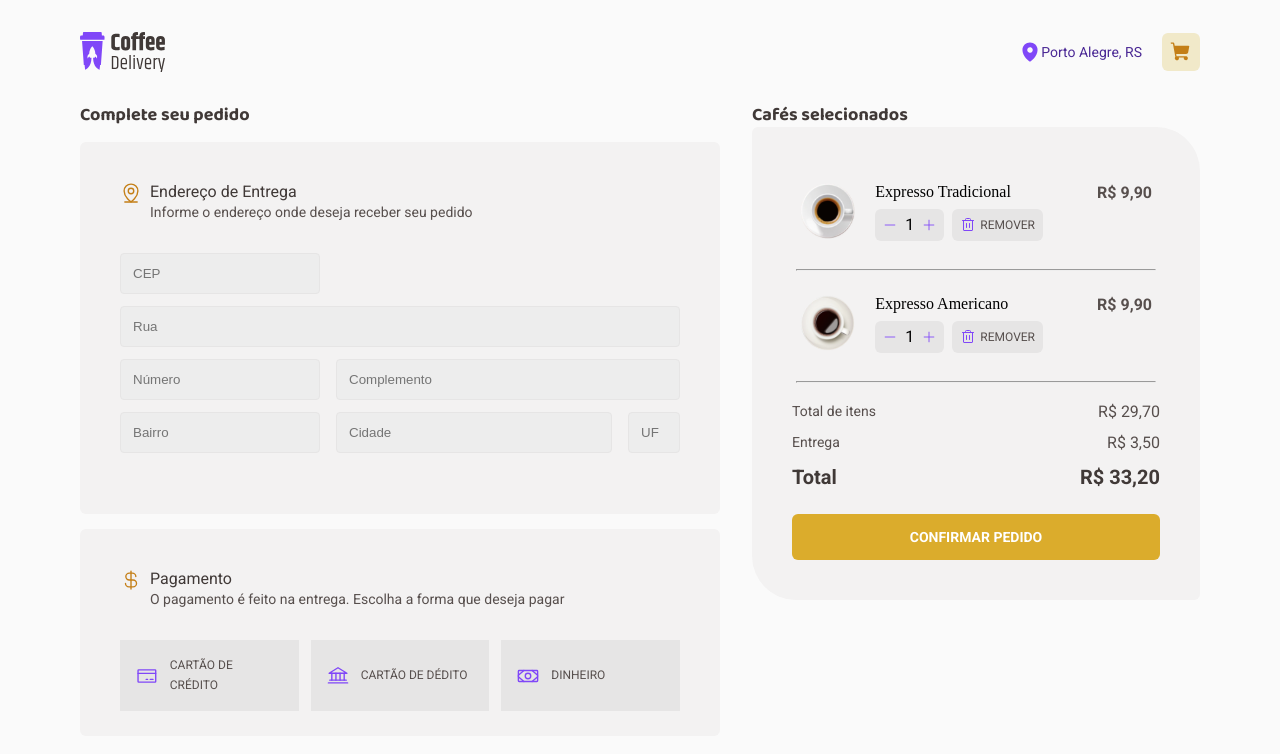
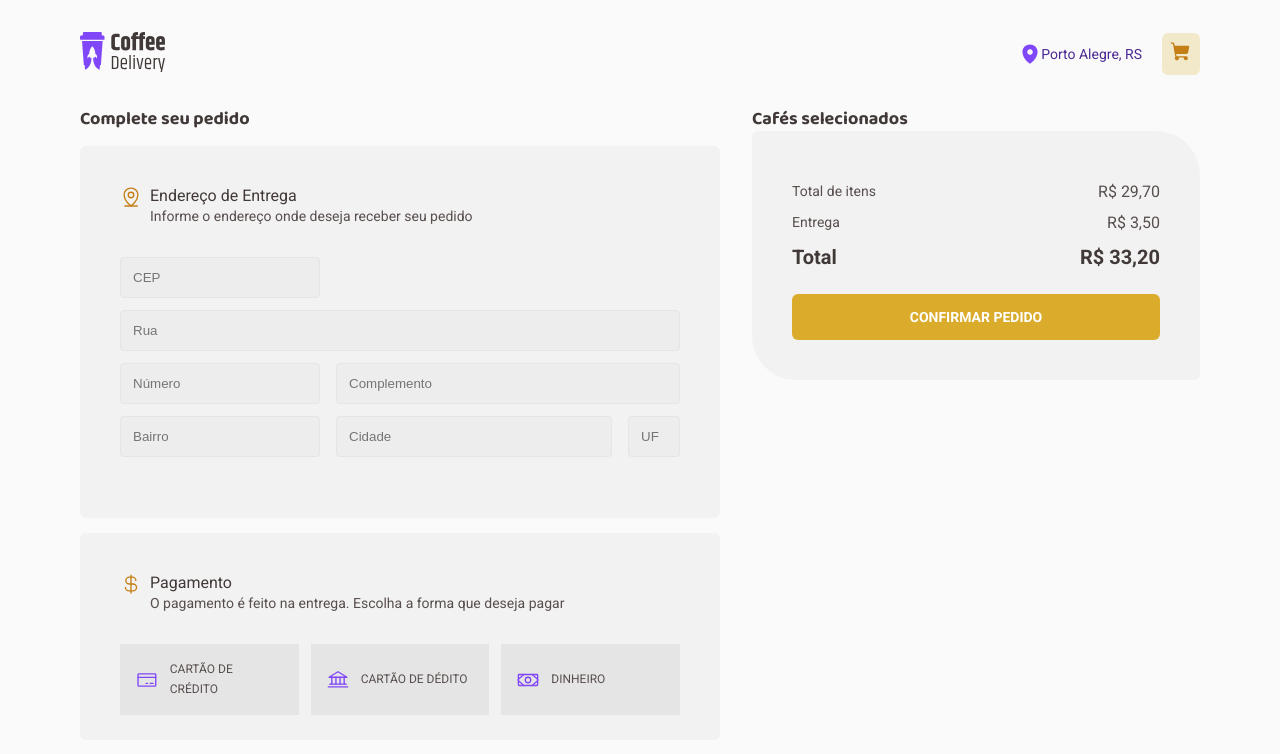
Before and after one commit to alucard93/Coffee-Delivery-Rockeatseat, a React (Vite) app: page /checkout in a window 1280 px wide. Shown: the top 754 px of the page. Built offline with nearby package versions, Linux system fonts and the light colour scheme.

Commit message:
chore: Checkout
chore: adicionado listagem de produto no carrinho

```diff
--- a/src/App.tsx
+++ b/src/App.tsx
@@ -4,13 +4,16 @@ import { Router } from './Routes'
 
 import { GlobalStyle } from './styles/global'
 import { defaultTheme } from './styles/themes/default'
+import { ProductsContextProvider } from './contexts/ProductsContext'
 
 function App() {
   return (
     <div className="App">
       <ThemeProvider theme={defaultTheme}>
         <BrowserRouter>
-          <Router />
+          <ProductsContextProvider>
+            <Router />
+          </ProductsContextProvider>
         </BrowserRouter>
         <GlobalStyle />
       </ThemeProvider>
--- a/src/componentes/Header/Header.tsx
+++ b/src/componentes/Header/Header.tsx
@@ -2,19 +2,24 @@ import { HeaderContainer } from './styles'
 import logo from '../../assets/Logo.svg'
 import Pin from '../../assets/Pin.svg'
 import ShoppingCart from '../../assets/Shopping_Cart.svg'
+import { NavLink } from 'react-router-dom'
 
 export const Header = () => {
   return (
     <HeaderContainer>
       <nav>
-        <img src={logo} alt="Logo Coffe Delivery" />
+        <NavLink to="/">
+          <img src={logo} alt="Logo Coffe Delivery" />
+        </NavLink>
         <div className="container_location_buy_cart">
           <div className="container_pin_location">
             <img src={Pin} alt="icone do pin" />
             <p>Porto Alegre, RS</p>
           </div>
           <div className="border_shopping_cart">
-            <img src={ShoppingCart} alt="icone do carrinho" />
+            <NavLink to="/checkout">
+              <img src={ShoppingCart} alt="icone do carrinho" />
+            </NavLink>
           </div>
         </div>
       </nav>
--- /dev/null
+++ b/src/contexts/ProductsContext.tsx
@@ -0,0 +1,165 @@
+import {
+  createContext,
+  Dispatch,
+  ReactNode,
+  SetStateAction,
+  useState,
+} from 'react'
+
+import Express from '../assets/Expresso.svg'
+import Americano from '../assets/Americano.svg'
+import Cremoso from '../assets/ExpressoCremoso.svg'
+import Gelado from '../assets/CaféGelado.svg'
+import CafeComLeite from '../assets/CaféComLeite.svg'
+import Latte from '../assets/Latte.svg'
+import Capuccino from '../assets/Capuccino.svg'
+import Macchiato from '../assets/Macchiato.svg'
+import Mocaccino from '../assets/Mochaccino.svg'
+import ChocolateQuente from '../assets/ChocolateQuente.svg'
+import Cubano from '../assets/Cubano.svg'
+import Havaiano from '../assets/Havaiano.svg'
+import Arabe from '../assets/Árabe.svg'
+import Irlandes from '../assets/Irlandês.svg'
+
+interface ProductProviderProps {
+  children: ReactNode
+}
+
+interface ICardCoffee {
+  id: string
+  img: string
+  type: string[]
+  name: string
+  description: string
+}
+
+interface ProductContextType {
+  products: ICardCoffee[]
+  setProducts: Dispatch<SetStateAction<ICardCoffee[]>>
+  menuCoffee: ICardCoffee[]
+  handlePlusClick: (id: string) => void
+}
+
+const menuCoffee = [
+  {
+    id: '1',
+    img: Express,
+    type: ['tradicional'],
+    name: 'Expresso Tradicional',
+    description: 'O tradicional café feito com água quente e grãos moídos',
+  },
+  {
+    id: '2',
+    img: Americano,
+    type: ['tradicional'],
+    name: 'Expresso Americano',
+    description: 'Expresso diluído, menos intenso que o tradicional',
+  },
+  {
+    id: '3',
+    img: Cremoso,
+    type: ['tradicional'],
+    name: 'Expresso Cremoso',
+    description: 'Café expresso tradicional com espuma cremosa',
+  },
+  {
+    id: '4',
+    img: Gelado,
+    type: ['tradicional', 'gelado'],
+    name: 'Expresso Gelado',
+    description: 'Bebida preparada com café expresso e cubos de gelo',
+  },
+  {
+    id: '5',
+    img: CafeComLeite,
+    type: ['tradicional', 'com leite'],
+    name: 'Café com Leite',
+    description: 'Meio a meio de expresso tradicional com leite vaporizado',
+  },
+  {
+    id: '6',
+    img: Latte,
+    type: ['tradicional', 'com leite'],
+    name: 'Latte',
+    description:
+      'Uma dose de café expresso com o dobro de leite e espuma cremosa',
+  },
+  {
+    id: '7',
+    img: Capuccino,
+    type: ['tradicional', 'com leite'],
+    name: 'Cappuccino',
+    description:
+      'Bebida com canela feita de doses iguais de café, leite e espuma',
+  },
+  {
+    id: '8',
+    img: Macchiato,
+    type: ['tradicional', 'com leite'],
+    name: 'Macchiato',
+    description:
+      'Café expresso misturado com um pouco de leite quente e espuma',
+  },
+  {
+    id: '9',
+    img: Mocaccino,
+    type: ['tradicional', 'com leite'],
+    name: 'Mocaccino',
+    description: 'Café expresso com calda de chocolate, pouco leite e espuma',
+  },
+  {
+    id: '10',
+    img: ChocolateQuente,
+    type: ['especial', 'com leite'],
+    name: 'Chocolate Quente',
+    description: 'Bebida feita com chocolate dissolvido no leite quente e café',
+  },
+  {
+    id: '11',
+    img: Cubano,
+    type: ['especial', 'alcoólico', 'gelado'],
+    name: 'Cubano',
+    description:
+      'Drink gelado de café expresso com rum, creme de leite e hortelã',
+  },
+  {
+    id: '12',
+    img: Havaiano,
+    type: ['especial'],
+    name: 'Havaiano',
+    description: 'Bebida adocicada preparada com café e leite de coco',
+  },
+  {
+    id: '13',
+    img: Arabe,
+    type: ['especial'],
+    name: 'Árabe',
+    description: 'Bebida preparada com grãos de café árabe e especiarias',
+  },
+  {
+    id: '14',
+    img: Irlandes,
+    type: ['especial', 'alcoólico'],
+    name: 'Irlandês',
+    description: 'Bebida a base de café, uísque irlandês, açúcar e chantilly',
+  },
+]
+
+export const ProductsContext = createContext({} as ProductContextType)
+
+export const ProductsContextProvider = ({ children }: ProductProviderProps) => {
+  const [products, setProducts] = useState<ICardCoffee[]>([])
+
+  const handlePlusClick = (cardId: string) => {
+    const findProduct = menuCoffee.filter((product) => product.id === cardId)
+    setProducts((prevSelectedCards) => [...prevSelectedCards, ...findProduct])
+  }
+
+  return (
+    <ProductsContext.Provider
+      value={{ products, setProducts, menuCoffee, handlePlusClick }}
+    >
+      {children}
+    </ProductsContext.Provider>
+  )
+}
--- /dev/null
+++ b/src/interfaces/ProductInterfaces.ts
@@ -0,0 +1,6 @@
+export interface IProduct {
+  id: number
+  img: string
+  name: string
+  description: string
+}
--- a/src/componentes/CartCard/CartCard.tsx
+++ b/src/pages/Checkout/CartCard/CartCard.tsx
@@ -1,31 +1,30 @@
-import React, { useState } from 'react'
+import { useContext, useEffect, useState } from 'react'
 import { CartCardContainer } from './styles'
 import { Minus, Plus, Trash } from 'phosphor-react'
-import Express from '../../assets/Expresso.svg'
-import Americano from '../../assets/Americano.svg'
-import Cremoso from '../../assets/ExpressoCremoso.svg'
+import { ProductsContext } from '../../../contexts/ProductsContext'
+// import { IProduct } from '../../../interfaces/ProductInterfaces'
 
 export const CartCard = () => {
-  const [produCart, setProduCart] = useState([
-    {
-      id: '1',
-      img: Express,
-      type: ['tradicional'],
-      name: 'Expresso Tradicional',
-      description: 'O tradicional café feito com água quente e grãos moídos',
-    },
-    {
-      id: '2',
-      img: Americano,
-      type: ['tradicional'],
-      name: 'Expresso Americano',
-      description: 'Expresso diluído, menos intenso que o tradicional',
-    },
-  ])
+  // const [checkoutProducts, setCheckoutProducts] = useState([])
+  const { products } = useContext(ProductsContext)
+
+  // useEffect(() => {
+  //   const storedProducts = localStorage.getItem('checkoutProducts')
+  //   if (storedProducts) {
+  //     setCheckoutProducts(JSON.parse(storedProducts))
+  //     // localStorage.removeItem('checkoutProducts')
+  //   }
+
+  useEffect(() => {
+    console.log(products)
+  }, [products])
+  // }, [])
+
+  console.log(products)
 
   return (
     <>
-      {produCart.map((product) => (
+      {products.map((product) => (
         <CartCardContainer key={product.id}>
           <div className="teste">
             <figure className="container_figure">
--- a/src/pages/Home/HeroSection/HeroSection.tsx
+++ b/src/pages/Home/HeroSection/HeroSection.tsx
@@ -1,4 +1,3 @@
-import React from 'react'
 import { HeroSectionContainer } from './styles'
 import ShoppingCart from '../../../assets/hero/hero-cart.svg'
 import Clock from '../../../assets/hero/hero-clock.svg'
--- a/src/pages/Home/Home.tsx
+++ b/src/pages/Home/Home.tsx
@@ -1,133 +1,12 @@
-// import { CardCoffee } from './CardCoffee/CardCoffee'
 import { CardCoffee } from './CardCoffee/CardCoffee'
 import { HeroSection } from './HeroSection/HeroSection'
 import { HomeContainer } from './styles'
 
-import Express from '../../assets/Expresso.svg'
-import Americano from '../../assets/Americano.svg'
-import Cremoso from '../../assets/ExpressoCremoso.svg'
-import Gelado from '../../assets/CaféGelado.svg'
-import CafeComLeite from '../../assets/CaféComLeite.svg'
-import Latte from '../../assets/Latte.svg'
-import Capuccino from '../../assets/Capuccino.svg'
-import Macchiato from '../../assets/Macchiato.svg'
-import Mocaccino from '../../assets/Mochaccino.svg'
-import ChocolateQuente from '../../assets/ChocolateQuente.svg'
-import Cubano from '../../assets/Cubano.svg'
-import Havaiano from '../../assets/Havaiano.svg'
-import Arabe from '../../assets/Árabe.svg'
-import Irlandes from '../../assets/Irlandês.svg'
-
 export const Home = () => {
-  const menuCoffee = [
-    {
-      id: '1',
-      img: Express,
-      type: ['tradicional'],
-      name: 'Expresso Tradicional',
-      description: 'O tradicional café feito com água quente e grãos moídos',
-    },
-    {
-      id: '2',
-      img: Americano,
-      type: ['tradicional'],
-      name: 'Expresso Americano',
-      description: 'Expresso diluído, menos intenso que o tradicional',
-    },
-    {
-      id: '3',
-      img: Cremoso,
-      type: ['tradicional'],
-      name: 'Expresso Cremoso',
-      description: 'Café expresso tradicional com espuma cremosa',
-    },
-    {
-      id: '4',
-      img: Gelado,
-      type: ['tradicional', 'gelado'],
-      name: 'Expresso Gelado',
-      description: 'Bebida preparada com café expresso e cubos de gelo',
-    },
-    {
-      id: '5',
-      img: CafeComLeite,
-      type: ['tradicional', 'com leite'],
-      name: 'Café com Leite',
-      description: 'Meio a meio de expresso tradicional com leite vaporizado',
-    },
-    {
-      id: '6',
-      img: Latte,
-      type: ['tradicional', 'com leite'],
-      name: 'Latte',
-      description:
-        'Uma dose de café expresso com o dobro de leite e espuma cremosa',
-    },
-    {
-      id: '7',
-      img: Capuccino,
-      type: ['tradicional', 'com leite'],
-      name: 'Cappuccino',
-      description:
-        'Bebida com canela feita de doses iguais de café, leite e espuma',
-    },
-    {
-      id: '8',
-      img: Macchiato,
-      type: ['tradicional', 'com leite'],
-      name: 'Macchiato',
-      description:
-        'Café expresso misturado com um pouco de leite quente e espuma',
-    },
-    {
-      id: '9',
-      img: Mocaccino,
-      type: ['tradicional', 'com leite'],
-      name: 'Mocaccino',
-      description: 'Café expresso com calda de chocolate, pouco leite e espuma',
-    },
-    {
-      id: '10',
-      img: ChocolateQuente,
-      type: ['especial', 'com leite'],
-      name: 'Chocolate Quente',
-      description:
-        'Bebida feita com chocolate dissolvido no leite quente e café',
-    },
-    {
-      id: '11',
-      img: Cubano,
-      type: ['especial', 'alcoólico', 'gelado'],
-      name: 'Cubano',
-      description:
-        'Drink gelado de café expresso com rum, creme de leite e hortelã',
-    },
-    {
-      id: '12',
-      img: Havaiano,
-      type: ['especial'],
-      name: 'Havaiano',
-      description: 'Bebida adocicada preparada com café e leite de coco',
-    },
-    {
-      id: '13',
-      img: Arabe,
-      type: ['especial'],
-      name: 'Árabe',
-      description: 'Bebida preparada com grãos de café árabe e especiarias',
-    },
-    {
-      id: '14',
-      img: Irlandes,
-      type: ['especial', 'alcoólico'],
-      name: 'Irlandês',
-      description: 'Bebida a base de café, uísque irlandês, açúcar e chantilly',
-    },
-  ]
   return (
     <HomeContainer>
       <HeroSection />
-      <CardCoffee menuCoffee={menuCoffee} />
+      <CardCoffee />
     </HomeContainer>
   )
 }
```
Also changed, not shown: src/main.tsx (+7 -7 lines), src/pages/Checkout/Checkout.tsx (+8 -11 lines), src/pages/Home/CardCoffee/CardCoffee.tsx (+14 -24 lines), src/pages/Checkout/CartCard/styles.ts (renamed from src/componentes/CartCard/styles.ts).
